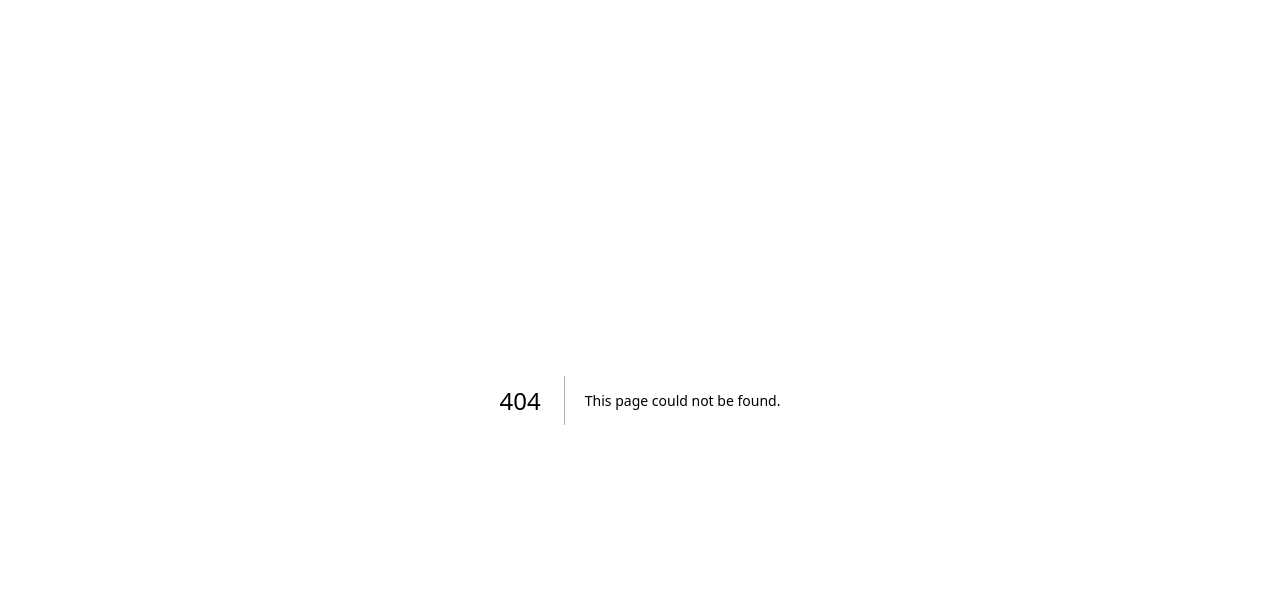
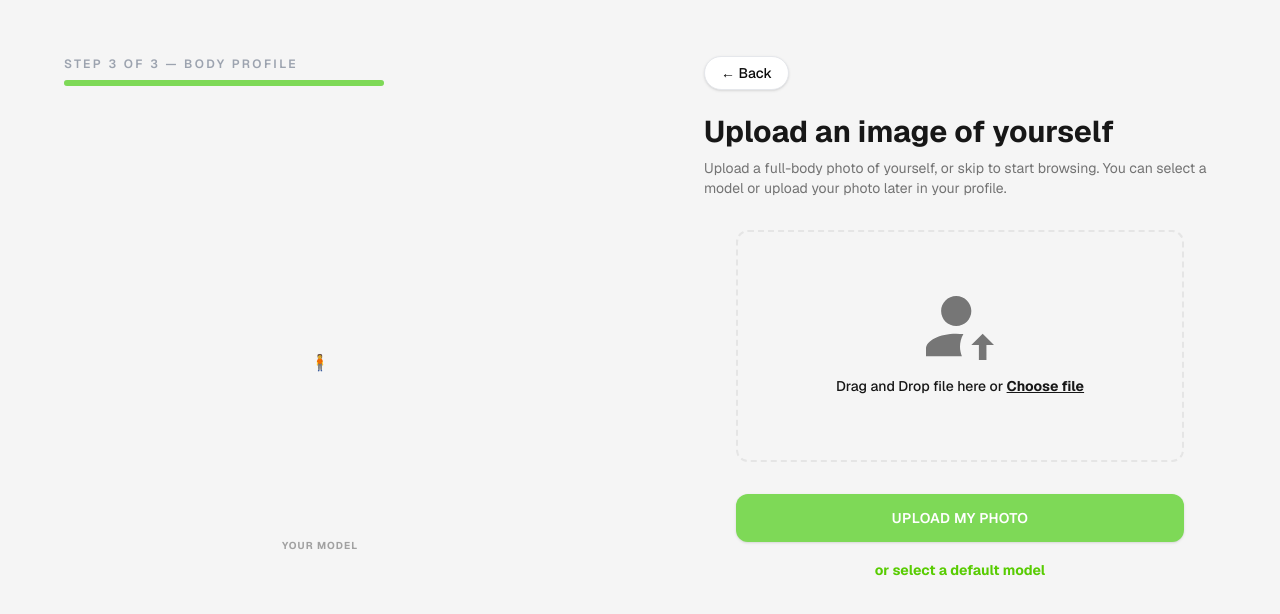
Before and after one commit to UOA-CS732-S1-2026/group-project-patrick-star, a Next.js app in the folder frontend/: page /onboarding/select-model in a window 1280 px wide. Before the commit this address had no page. Shown: the top 614 px of the page. Built offline with nearby package versions, Linux system fonts and the light colour scheme.

Commit message:
feat: create 3 steps for user onboarding

```diff
--- /dev/null
+++ b/frontend/app/onboarding/about-your-self/page.tsx
@@ -0,0 +1,64 @@
+"use client";
+
+import { useState } from "react";
+import { OnboardingShell } from "@/components/onboarding/OnboardingShell";
+import { Button } from "@/components/ui/Button";
+import { Chip } from "@/components/ui/Chip";
+
+const STYLES = [
+  "🤍 Minimal & Clean",
+  "🧢 Street wear",
+  "👔 Smart casual",
+  "🪡 Former & Tailored",
+  "🌿 Bohemian",
+] as const;
+
+export default function BodyProfilePage() {
+  const [shape, setShape] = useState<(typeof STYLES)[number]>("🧢 Street wear");
+
+  return (
+    <OnboardingShell
+      step={2}
+      totalSteps={3}
+      stepLabel="Style"
+      left={
+        <div className="flex aspect-[3/4] w-60 items-center justify-center rounded-3xl bg-neutral-100 text-6xl">
+          <span aria-hidden>🧍</span>
+          <div className="absolute bottom-6 text-[10px] font-semibold uppercase tracking-widest text-muted-foreground">
+            Your model
+          </div>
+        </div>
+      }
+    >
+      <button className="mb-6 inline-flex items-center gap-2 rounded-full border border-border bg-white px-4 py-1.5 text-sm font-medium shadow-sm hover:bg-neutral-50">
+        ← Back
+      </button>
+
+      <h1 className="text-3xl font-bold">What's your style?</h1>
+      <p className="mt-1 text-sm text-muted-foreground">
+        Pick everything that feels like you.
+      </p>
+
+      <div className="mt-8 w-full max-w-md space-y-6">
+        <div>
+          <div className="flex flex-col flex-wrap gap-3 ">
+            {STYLES.map((s) => (
+              <Chip
+                key={s}
+                selected={s === shape}
+                onClick={() => setShape(s)}
+                className="justify-start text-left w-full"
+              >
+                {s}
+              </Chip>
+            ))}
+          </div>
+        </div>
+
+        <Button size="lg" className="w-full">
+          Continue
+        </Button>
+      </div>
+    </OnboardingShell>
+  );
+}
--- a/frontend/app/onboarding/body-profile/page.tsx
+++ b/frontend/app/onboarding/body-profile/page.tsx
@@ -9,6 +9,8 @@ const BODY_SHAPES = ["Slim", "Athletic", "Regular", "Curvy"] as const;
 const GENDERS = ["Men", "Women", "Non-binary"] as const;
 
 export default function BodyProfilePage() {
+  const [name, setName] = useState("");
+  const [age, setAge] = useState("");
   const [height, setHeight] = useState("");
   const [weight, setWeight] = useState("");
   const [shape, setShape] = useState<(typeof BODY_SHAPES)[number]>("Athletic");
@@ -16,7 +18,7 @@ export default function BodyProfilePage() {
 
   return (
     <OnboardingShell
-      step={2}
+      step={1}
       totalSteps={3}
       stepLabel="Body profile"
       left={
@@ -38,6 +40,30 @@ export default function BodyProfilePage() {
       </p>
 
       <div className="mt-8 w-full max-w-md space-y-6">
+        <div>
+          <div className="mb-2 text-[11px] font-semibold uppercase tracking-widest text-muted-foreground">
+            Name
+          </div>
+          <div className="grid grid-cols-2 gap-3">
+            <input
+              type="text"
+              inputMode="text"
+              placeholder="Name"
+              value={name}
+              onChange={(e) => setName(e.target.value)}
+              className="h-11 rounded-xl border border-border bg-white px-4 text-sm placeholder:text-muted-foreground focus:outline-none focus:ring-2 focus:ring-accent/30"
+            />
+            <input
+              type="number"
+              inputMode="numeric"
+              placeholder="Age"
+              value={age}
+              onChange={(e) => setAge(e.target.value)}
+              className="h-11 rounded-xl border border-border bg-white px-4 text-sm placeholder:text-muted-foreground focus:outline-none focus:ring-2 focus:ring-accent/30"
+            />
+          </div>
+        </div>
+
         <div>
           <div className="mb-2 text-[11px] font-semibold uppercase tracking-widest text-muted-foreground">
             Measurements
@@ -68,11 +94,7 @@ export default function BodyProfilePage() {
           </div>
           <div className="flex flex-wrap gap-3">
             {BODY_SHAPES.map((s) => (
-              <Chip
-                key={s}
-                selected={s === shape}
-                onClick={() => setShape(s)}
-              >
+              <Chip key={s} selected={s === shape} onClick={() => setShape(s)}>
                 {s}
               </Chip>
             ))}
--- /dev/null
+++ b/frontend/app/onboarding/select-model/page.tsx
@@ -0,0 +1,125 @@
+"use client";
+
+import { useState } from "react";
+import { useRef } from "react";
+import { OnboardingShell } from "@/components/onboarding/OnboardingShell";
+import { Button } from "@/components/ui/Button";
+
+export default function BodyProfilePage() {
+  const [previewUrl, setPreviewUrl] = useState<string | null>(null);
+  const [isDragging, setIsDragging] = useState(false);
+  const fileInputRef = useRef<HTMLInputElement>(null);
+
+  const processFile = (file: File | undefined) => {
+    if (file && file.type.startsWith("image/")) {
+      const url = URL.createObjectURL(file);
+      setPreviewUrl(url);
+    }
+  };
+
+  const handleFileChange = (event: React.ChangeEvent<HTMLInputElement>) => {
+    processFile(event.target.files?.[0]);
+  };
+
+  const handleUploadClick = () => {
+    fileInputRef.current?.click();
+  };
+
+  const handleDragOver = (e: React.DragEvent) => {
+    e.preventDefault();
+    e.stopPropagation();
+    setIsDragging(true);
+  };
+
+  const handleDragLeave = (e: React.DragEvent) => {
+    e.preventDefault();
+    e.stopPropagation();
+    setIsDragging(false);
+  };
+
+  const handleDrop = (e: React.DragEvent) => {
+    e.preventDefault();
+    e.stopPropagation();
+    setIsDragging(false);
+
+    const file = e.dataTransfer.files?.[0];
+    processFile(file);
+  };
+
+  return (
+    <OnboardingShell
+      step={3}
+      totalSteps={3}
+      stepLabel="BODY PROFILE"
+      left={
+        <div className="relative flex aspect-[3/4] w-80 items-center justify-center overflow-hidden">
+          {previewUrl ? (
+            <img
+              src={previewUrl}
+              alt="Preview"
+              className="h-full w-full object-contain"
+            />
+          ) : (
+            <span aria-hidden>🧍</span>
+          )}
+          <div className="absolute bottom-6 text-[10px] font-bold uppercase tracking-widest text-neutral-400">
+            Your model
+          </div>
+        </div>
+      }
+    >
+      <button className="mb-6 inline-flex items-center gap-2 rounded-full border border-border bg-white px-4 py-1.5 text-sm font-medium shadow-sm hover:bg-neutral-50">
+        ← Back
+      </button>
+      <h1 className="text-3xl font-bold text-neutral-900">
+        Upload an image of yourself
+      </h1>
+      <p className="mt-2 text-sm text-neutral-500">
+        Upload a full-body photo of yourself, or skip to start browsing. You can
+        select a model or upload your photo later in your profile.
+      </p>
+
+      <div className="mx-auto w-full max-w-md">
+        <div
+          onClick={handleUploadClick}
+          onDragOver={handleDragOver}
+          onDragLeave={handleDragLeave}
+          onDrop={handleDrop}
+          className="my-8 flex cursor-pointer flex-col items-center justify-center rounded-xl border-2 border-dashed border-neutral-200 bg-transparent py-16 transition-colors hover:bg-neutral-50"
+        >
+          <input
+            type="file"
+            ref={fileInputRef}
+            onChange={handleFileChange}
+            className="hidden" // Keep it hidden from the UI
+            accept="image/*" // Optional: restrict to images
+          />
+          <img
+            src="/upload.svg"
+            alt="Upload icon"
+            className="mb-4 h-16 w-auto"
+          />
+
+          <p className="text-sm font-medium text-neutral-900">
+            Drag and Drop file here or{" "}
+            <span className="font-bold underline">Choose file</span>
+          </p>
+        </div>
+
+        {/* Actions */}
+        <Button
+          size="lg"
+          className="w-full rounded-xl bg-[#58CC02] py-6 text-sm font-bold uppercase tracking-wide text-white hover:bg-[#46A302]"
+        >
+          Upload my photo
+        </Button>
+
+        <div className="mt-4 text-center">
+          <button className="text-sm font-bold text-[#58CC02] hover:text-[#46A302]">
+            or select a default model
+          </button>
+        </div>
+      </div>
+    </OnboardingShell>
+  );
+}
```
Also changed, not shown: frontend/public/upload.svg (added).
